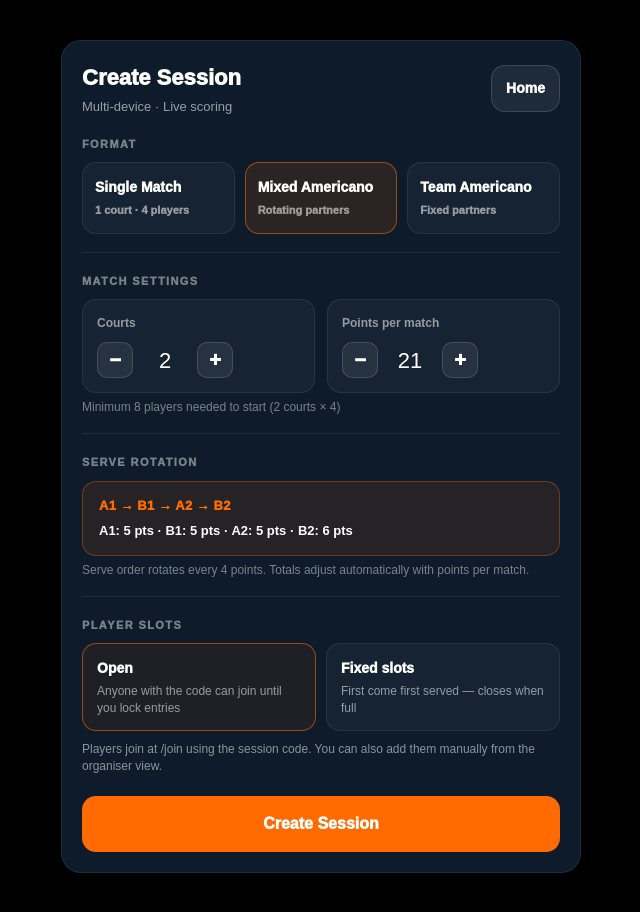
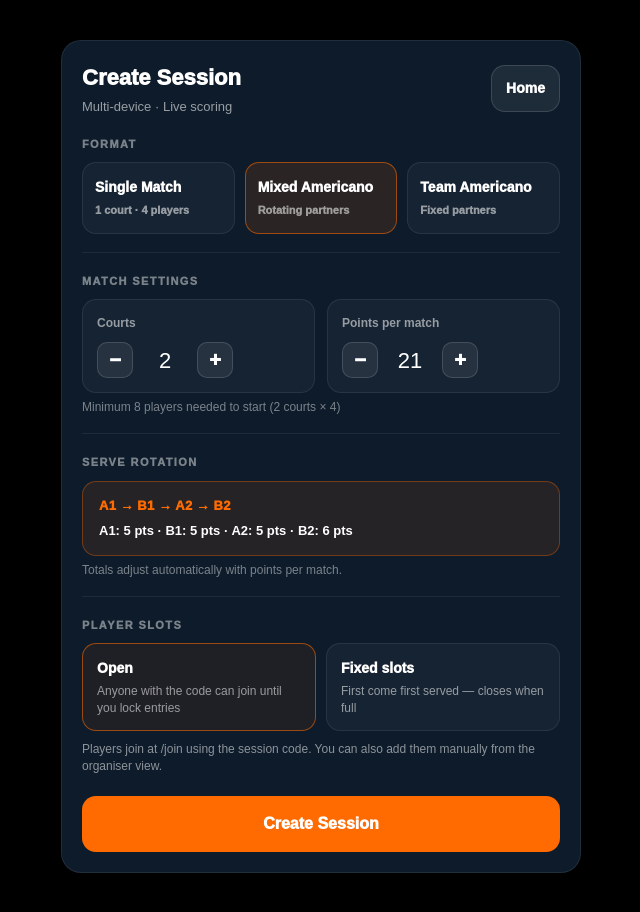
Before and after one commit to DavidBSA/easypadel-score, a Next.js app: page /session/new in a window 1280 px wide. Shown: the top 912 px of the page, without its empty margins (319-959 px from the left). Built offline with nearby package versions, Linux system fonts and the light colour scheme.

Commit message:
fix serve rotation sentence

```diff
--- a/app/session/new/page.tsx
+++ b/app/session/new/page.tsx
@@ -285,7 +285,7 @@ export default function NewSessionPage() {
                   : `A1: ${dist[0]} pts · B1: ${dist[1]} pts · A2: ${dist[2]} pts · B2: ${dist[3]} pts`}
               </div>
             </div>
-            <div style={st.small}>Serve order rotates every 4 points. Totals adjust automatically with points per match.</div>
+            <div style={st.small}>Totals adjust automatically with points per match.</div>
 
             <div style={st.divider} />
 
```
